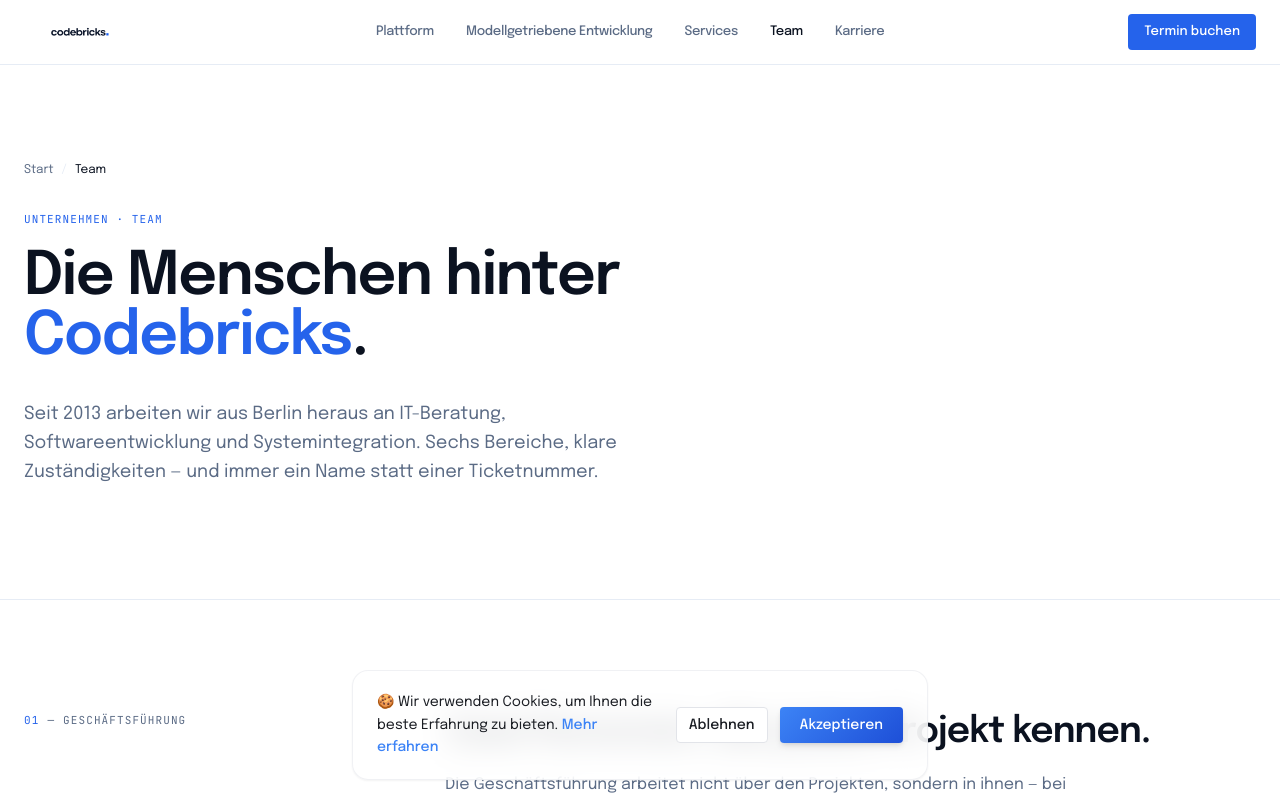
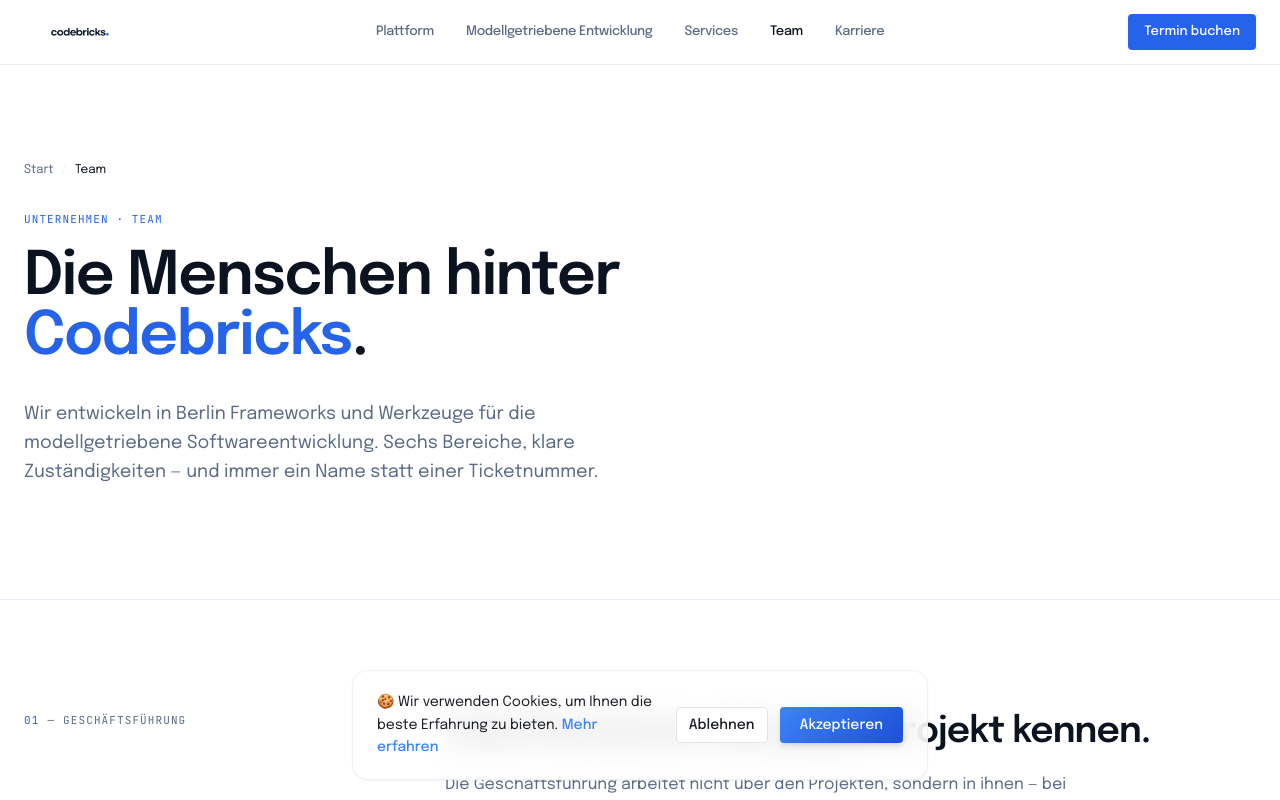
Before and after one commit to darklobster9512/codebricks, a React (Vite) app: page /team in a window 1280 px wide. Shown: the top 800 px of the page. Built offline with nearby package versions, Linux system fonts and the light colour scheme.

Commit message:
Changes
Co-authored-by: darklobster9512 <301748244+darklobster9512@users.noreply.github.com>

```diff
--- a/src/pages/Team.tsx
+++ b/src/pages/Team.tsx
@@ -180,7 +180,7 @@ const Team = () => (
     <PageHero
       eyebrow="Unternehmen · Team"
       title={<>Die Menschen hinter <span className="text-[#2563EB]">Codebricks</span>.</>}
-      intro="Seit 2013 arbeiten wir aus Berlin heraus an IT-Beratung, Softwareentwicklung und Systemintegration. Sechs Bereiche, klare Zuständigkeiten — und immer ein Name statt einer Ticketnummer."
+      intro="Wir entwickeln in Berlin Frameworks und Werkzeuge für die modellgetriebene Softwareentwicklung. Sechs Bereiche, klare Zuständigkeiten — und immer ein Name statt einer Ticketnummer."
       breadcrumb={[{ label: 'Start', href: '/' }, { label: 'Team' }]}
     />
 
```
